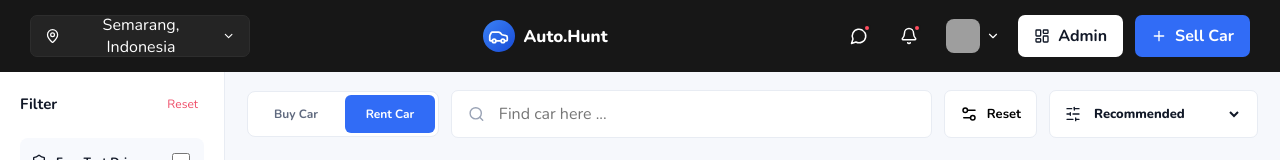
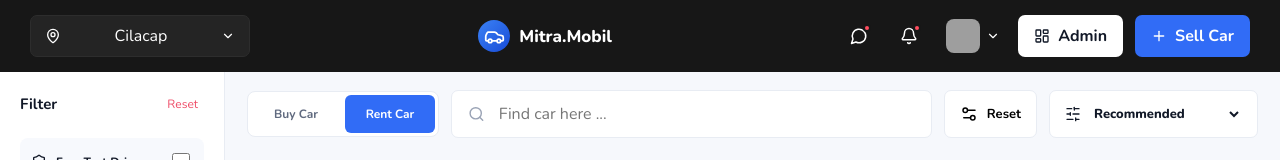
Before and after one commit to labibs/rental-mobil, a Next.js app: page / in a window 1280 px wide. Shown: the top 160 px of the page. Built offline with nearby package versions, Linux system fonts and the light colour scheme; grey boxes are pictures that could not be loaded.

Commit message:
merubah nama aplikasi

```diff
--- a/app/admin/login/page.tsx
+++ b/app/admin/login/page.tsx
@@ -45,7 +45,7 @@ export default function AdminLoginPage() {
           <span>
             <Car size={22} />
           </span>
-          Auto.Hunt
+          Mitra.Mobil
         </div>
         <p className="admin-login-eyebrow">Area terbatas</p>
         <h1>Masuk ke Admin Panel</h1>
--- a/app/admin/page.tsx
+++ b/app/admin/page.tsx
@@ -135,7 +135,7 @@ export default function AdminPage() {
           <span>
             <Car size={21} />
           </span>
-          Auto.Hunt
+          Mitra.Mobil
         </Link>
         <nav>
           {navItems.map((item) => {
--- a/app/cars/[id]/page.tsx
+++ b/app/cars/[id]/page.tsx
@@ -40,7 +40,7 @@ export default async function CarDetailPage({
           <span>
             <Car size={21} />
           </span>
-          Auto.Hunt
+          Mitra.Mobil
         </Link>
       </header>
 
--- a/app/page.tsx
+++ b/app/page.tsx
@@ -311,14 +311,14 @@ function TopBar() {
     <header className="top-bar">
       <button className="location-pill">
         <MapPin size={16} />
-        Semarang, Indonesia
+        Cilacap
         <ChevronDown size={14} />
       </button>
       <Link href="/" className="brand">
         <span>
           <Car size={21} />
         </span>
-        Auto.Hunt
+        Mitra.Mobil
       </Link>
       <div className="top-actions">
         <button className="icon-button" title="Pesan">
```
